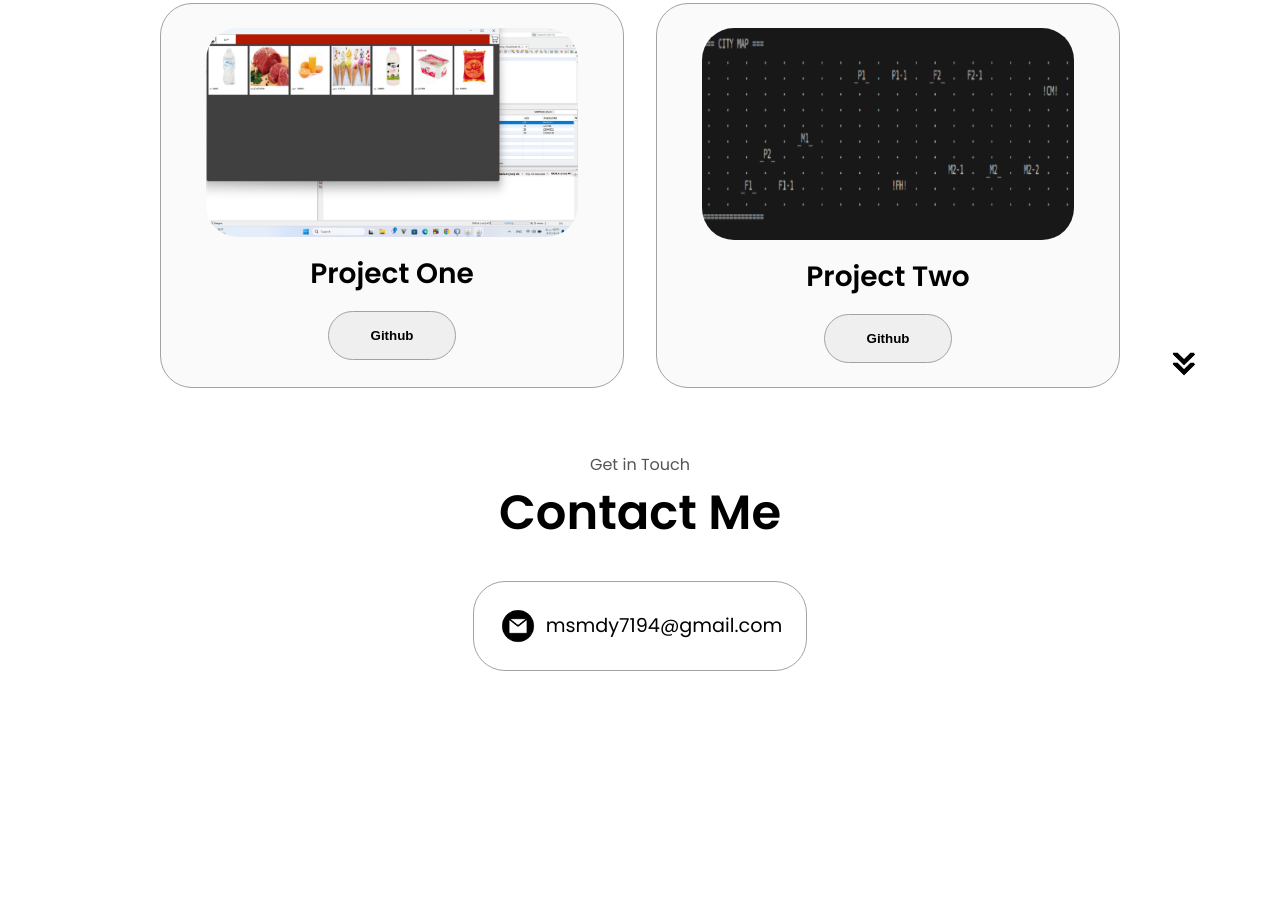
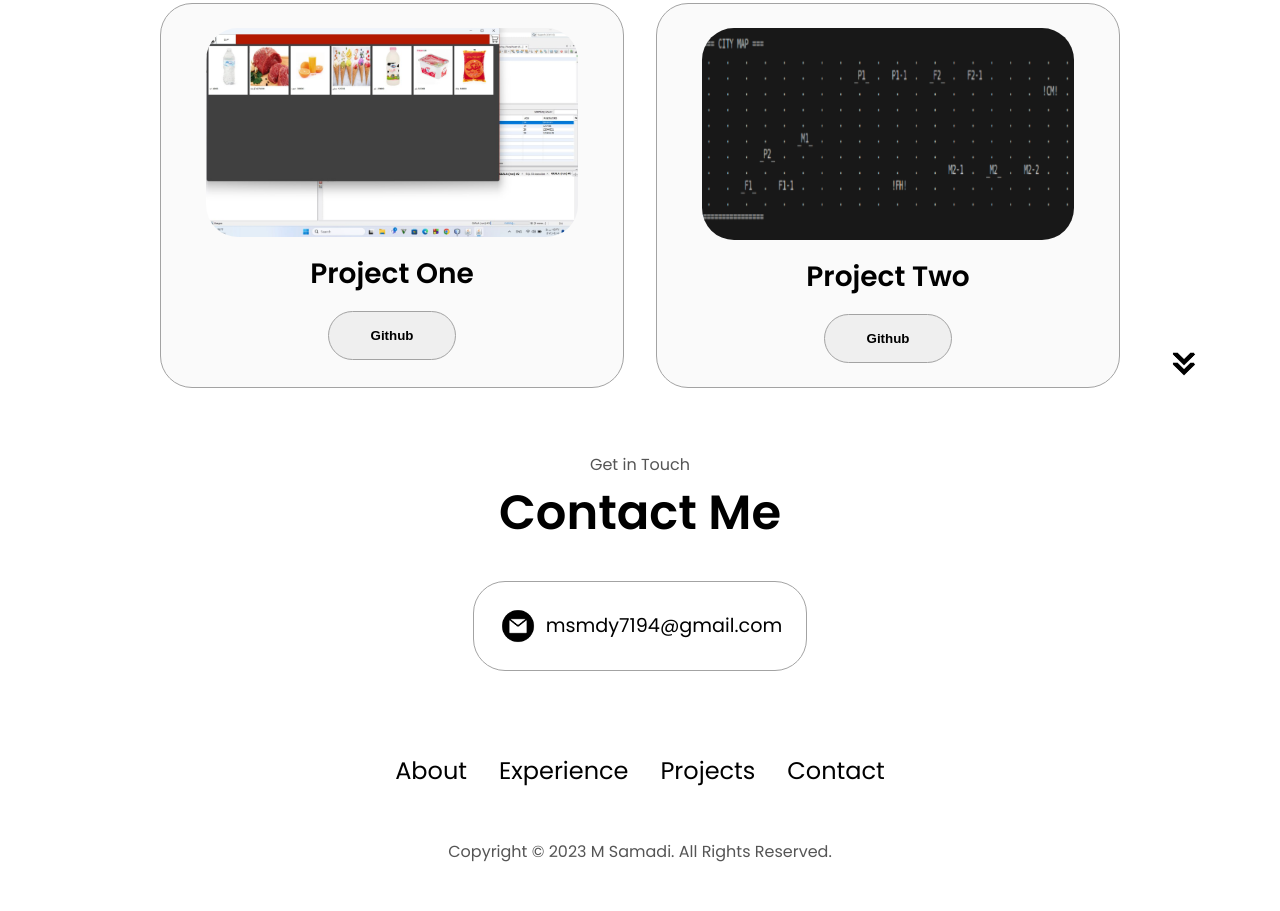
Before and after one commit to mohamadhoseinsamadi/Mohammad_Samadi_Website, a plain HTML site: page index.html in a window 1280 px wide. Shown: the part 2590-3501 px from the top of the page. Before the commit the page ends 3293 px from the top, so only its background shows below. Drawn offline with Linux system fonts and the light colour scheme.

Commit message:
add footer section

```diff
--- a/index.html
+++ b/index.html
@@ -295,6 +295,19 @@ My goal is to grow both personally 🌱 and professionally 🚀 in the world of
         </div>
       </div>
     </section>
+    <footer>
+      <nav>
+        <div class="nav-links-container">
+          <ul class="nav-links">
+            <li><a href="#about">About</a></li>
+            <li><a href="#experience">Experience</a></li>
+            <li><a href="#projects">Projects</a></li>
+            <li><a href="#contact">Contact</a></li>
+          </ul>
+        </div>
+      </nav>
+      <p>Copyright &#169; 2023 M Samadi. All Rights Reserved.</p>
+    </footer>
     <script src="script.js"></script>
 </body>
 </html>
--- a/style.css
+++ b/style.css
@@ -392,3 +392,14 @@ article .icon {
 .email-icon {
   height: 2.5rem;
 }
+
+/* FOOTER SECTION */
+
+footer {
+  height: 26vh;
+  margin: 0 1rem;
+}
+
+footer p {
+  text-align: center;
+}
```
